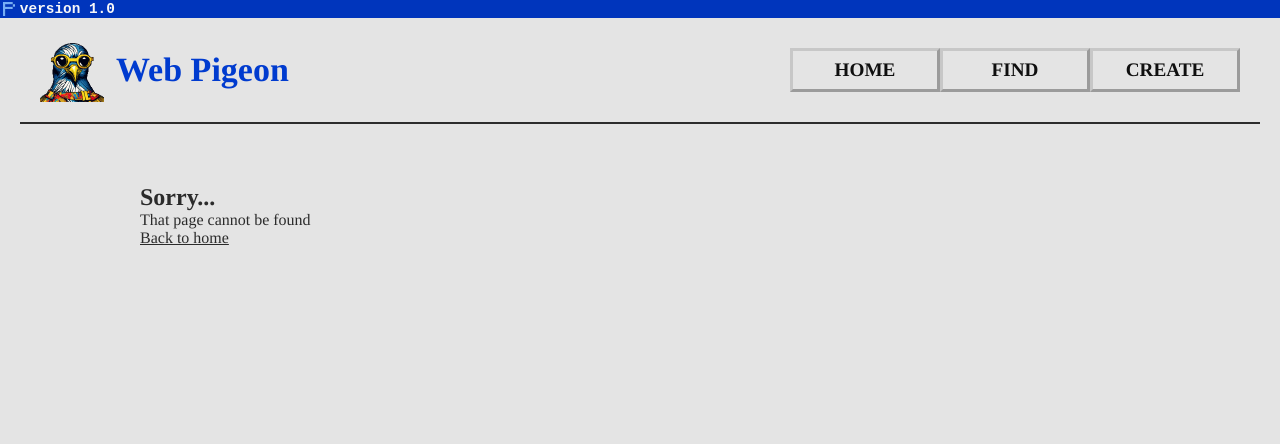
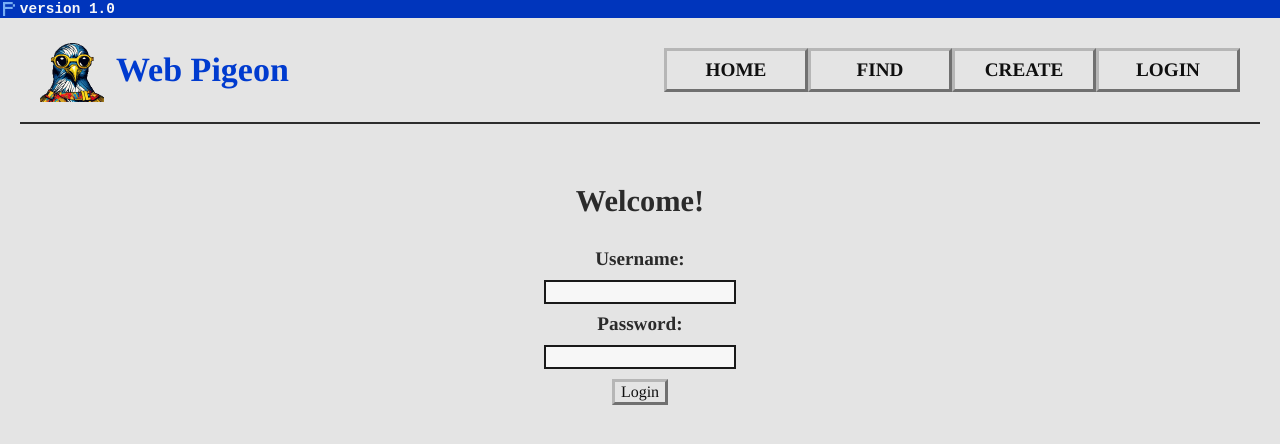
Before and after one commit to AndersJensen5004/WebPigeon, a React (Create React App) app in the folder web-pigeon/: page /login in a window 1280 px wide. Shown: the top 444 px of the page. Built offline with nearby package versions, Linux system fonts and the light colour scheme.

Commit message:
css changes + login page

```diff
--- a/web-pigeon/data/db.json
+++ b/web-pigeon/data/db.json
@@ -17,6 +17,12 @@
       "title": "dfghjdfhjg",
       "body": "dfsf",
       "creator": "default2"
+    },
+    {
+      "id": "1b72",
+      "title": "noob",
+      "body": "s",
+      "creator": "default1"
     }
   ]
 }
--- a/web-pigeon/src/App.js
+++ b/web-pigeon/src/App.js
@@ -4,6 +4,7 @@ import {BrowserRouter as Router, Route, Routes} from 'react-router-dom';
 import Create from './Create.js';
 import MessengerDetails from './MessengerDetails.js';
 import NotFound from './NotFount.js';
+import Login from './Login.js';
 
 function App() {
   return (
@@ -17,6 +18,9 @@ function App() {
             </Route>
             <Route exact path="/create" element=
               {<Create />}>
+            </Route>
+            <Route exact path="/login" element=
+              {<Login />}>
             </Route>
             <Route exact path="/messengers/:id" element=
               {<MessengerDetails/>}>
--- /dev/null
+++ b/web-pigeon/src/Login.js
@@ -0,0 +1,35 @@
+import { useState } from "react";
+import { useNavigate } from "react-router-dom";
+
+const Login = () => {
+
+    const[username, setUsername] = useState('');
+    const[password, setPassword] = useState('');
+
+    const navigate = useNavigate();
+
+    return (
+        <div className="login">
+            <h2>Welcome!</h2>
+            <form>
+            <label>Username:</label>
+                <input
+                    type = "username"
+                    required
+                    value = {username}
+                    onChange = {(e) => setUsername(e.target.value)}
+                />
+            <label>Password:</label>
+                <input
+                    type = "password"
+                    required
+                    value = {password}
+                    onChange = {(e) => setPassword(e.target.value)}
+                />
+            <button>Login</button>
+            </form>
+        </div>
+    );
+}
+
+export default Login;
--- a/web-pigeon/src/Navbar.js
+++ b/web-pigeon/src/Navbar.js
@@ -14,8 +14,9 @@ const Navbar = () => {
             <h1>Web Pigeon</h1>
             <div className="links">
                 <Link to="/">Home</Link>
-                <Link to="/">Find</Link>
+                <Link to="/search">Find</Link>
                 <Link to="/create" >Create</Link>
+                <Link to="/login" >Login</Link>
             </div>
         </nav>
         </>
--- a/web-pigeon/src/index.css
+++ b/web-pigeon/src/index.css
@@ -45,10 +45,10 @@
   text-align: center;
 
   background: #e4e4e4;
-	border-bottom: 3px inset rgba(0,0,0,.5);
-	border-right: 3px inset rgba(0,0,0,.5);
-	border-left: 3px inset rgba(255,255,255,.5);
-	border-top: 3px inset rgba(255,255,255,.5);
+	border-bottom: 3px inset rgba(0,0,0,.8);
+	border-right: 3px inset rgba(0,0,0,.8);
+	border-left: 3px inset rgba(255,255,255,.8);
+	border-top: 3px inset rgba(255,255,255,.8);
 	box-sizing: border-box;
 	color: #0f0f0f;
 
@@ -57,7 +57,7 @@
 	font-size: 1.2rem;
   font-weight: bold;
 
-	min-width: 150px;
+	min-width: 9rem;
 	padding: .5rem;
 	text-transform: uppercase;
 	width: auto;
@@ -148,3 +148,49 @@
   border-radius: 8px;
   cursor: pointer;
 }
+
+/* login page */
+.login{
+  display: flex;
+  text-align: center;
+  flex-direction: column;
+  align-items: center;
+}
+.login h2{
+  text-align: center;
+  margin-bottom: 1.8rem;
+  font-size: 1.9rem;
+}
+.login form label, input{
+  display: block;
+  margin-bottom: 0.6rem;
+  box-sizing: border-box;
+}
+.login form label{
+  font-weight: bold;
+  font-size: 1.2rem;
+}
+.login form input {
+  font-size: 1rem;
+  max-width: 12rem;
+  font-family: monospace;
+  border: 2px solid #191919;
+  background-color: #f7f7f7;
+}
+.login button {
+  font-size: 1rem;
+  background: #e4e4e4;
+	border-bottom: 3px inset rgba(0,0,0,.8);
+	border-right: 3px inset rgba(0,0,0,.8);
+	border-left: 3px inset rgba(255, 255, 255, 0.8);
+	border-top: 3px inset rgba(255, 255, 255, 0.8);
+	box-sizing: border-box;
+	color: #0f0f0f;
+}
+.login button:hover {
+  color: #003bcf;
+  background: #f1f1f1;
+}
+.login button:active {
+  background: #999999;
+}
```
